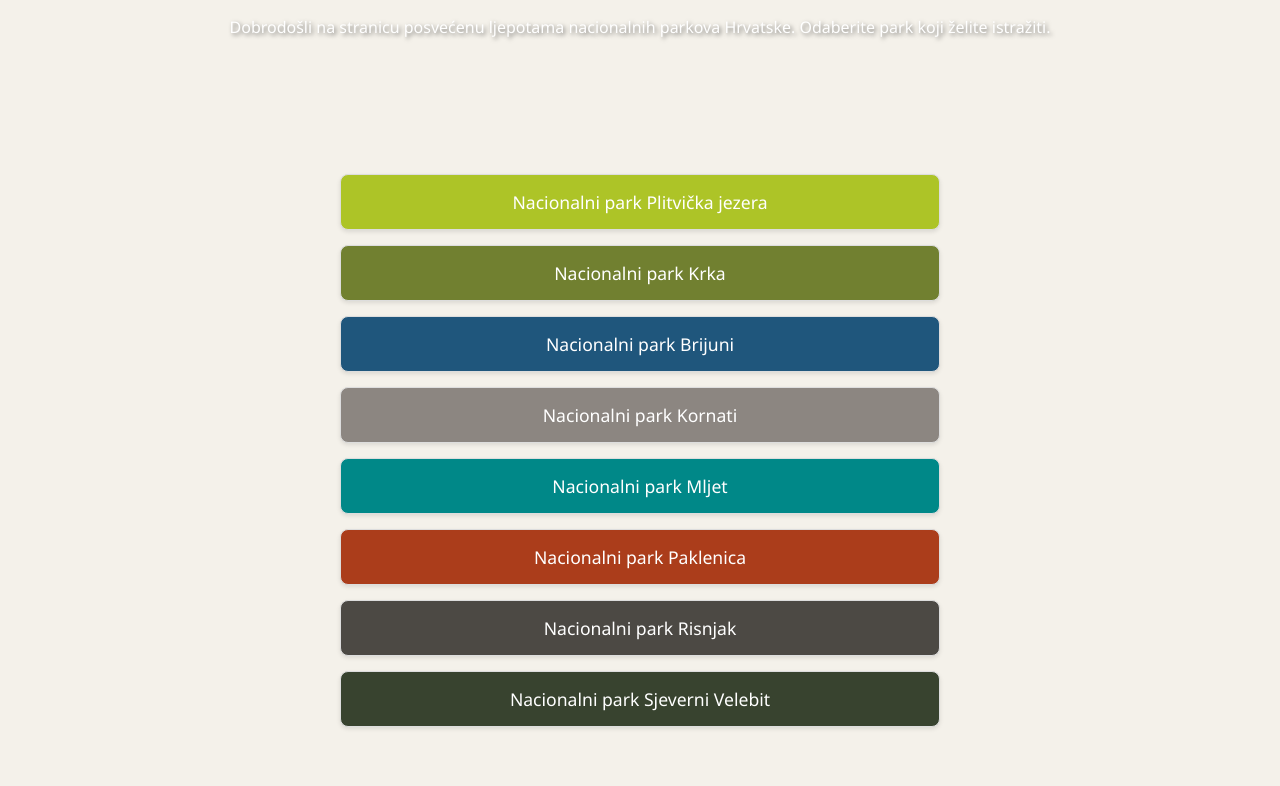
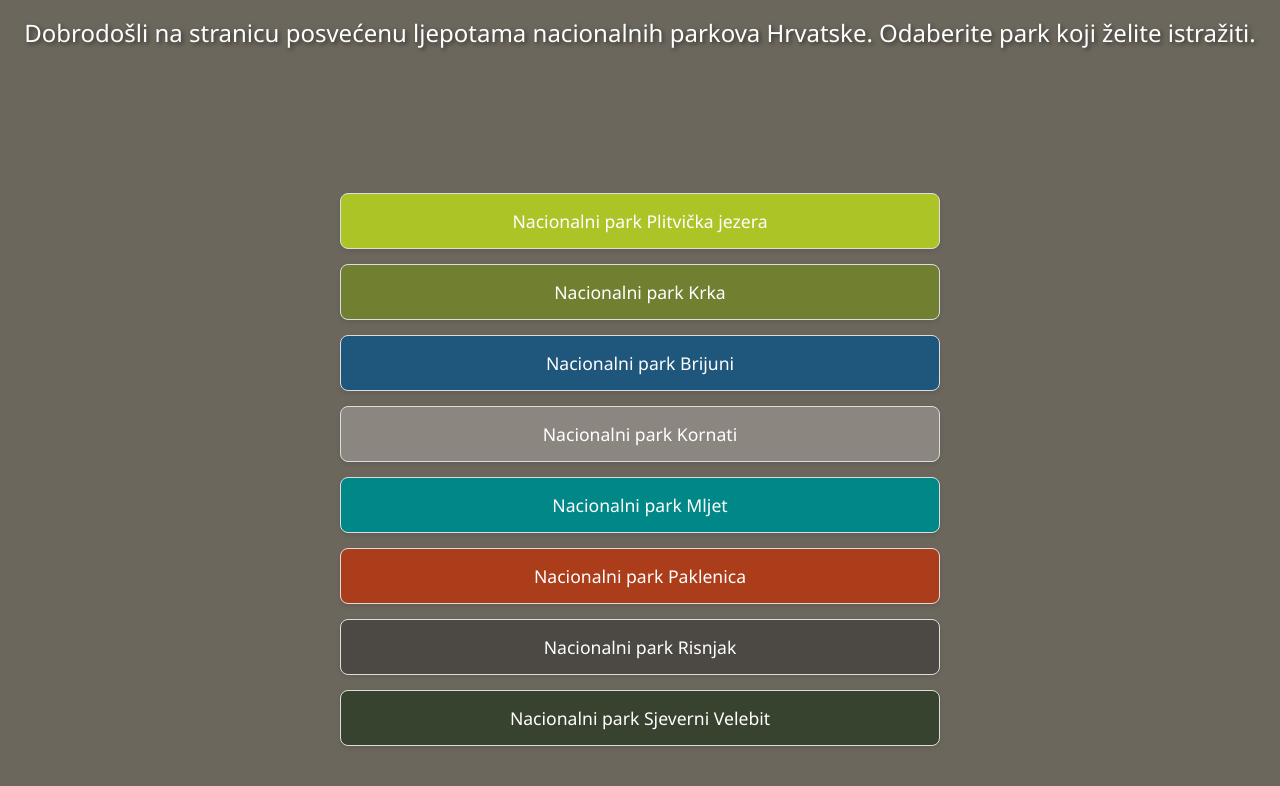
Before and after one commit to sasazrna/NacionalniParkoviHrvatske, a plain HTML site: page index.html in a window 1280 px wide. Shown: the part 193-979 px from the top of the page. Drawn offline with Linux system fonts and the light colour scheme.

Commit message:
dodavanje boja

```diff
--- a/index.html
+++ b/index.html
@@ -9,7 +9,7 @@
 <body>
     <header>
         <h1>Nacionalni Parkovi Hrvatske</h1>
-        <p>Dobrodošli na stranicu posvećenu ljepotama nacionalnih parkova Hrvatske. Odaberite park koji želite istražiti.</p>
+        <p style="font-size:x-large;">Dobrodošli na stranicu posvećenu ljepotama nacionalnih parkova Hrvatske. Odaberite park koji želite istražiti.</p>
     </header>
     <nav class="main-nav">
         <ul>
--- a/style.css
+++ b/style.css
@@ -1,6 +1,6 @@
 body {
     font-family: 'Segoe UI', Tahoma, Geneva, Verdana, sans-serif;
-    background: #f4f1ea;
+    background: #6b675d;
     margin: 0;
     padding: 0;
     color: #333;
@@ -128,7 +128,7 @@ header h1 {
 #np_kornati { background-color: #e5dcd5; }
 #np_krka { background-color: #d3dda8; }
 #np_mljet { background-color:#05dcdc }
-#np_paklenica { background-color:#efbcad }
+#np_paklenica { background-color:#E4D6A7 }
 #np_plitvice { background-color: #c6d188; }
 #np_risnjak { background-color: #abaaa7; }
 #np_sjeverni_velebit { background-color: #c7d2be; }
```
